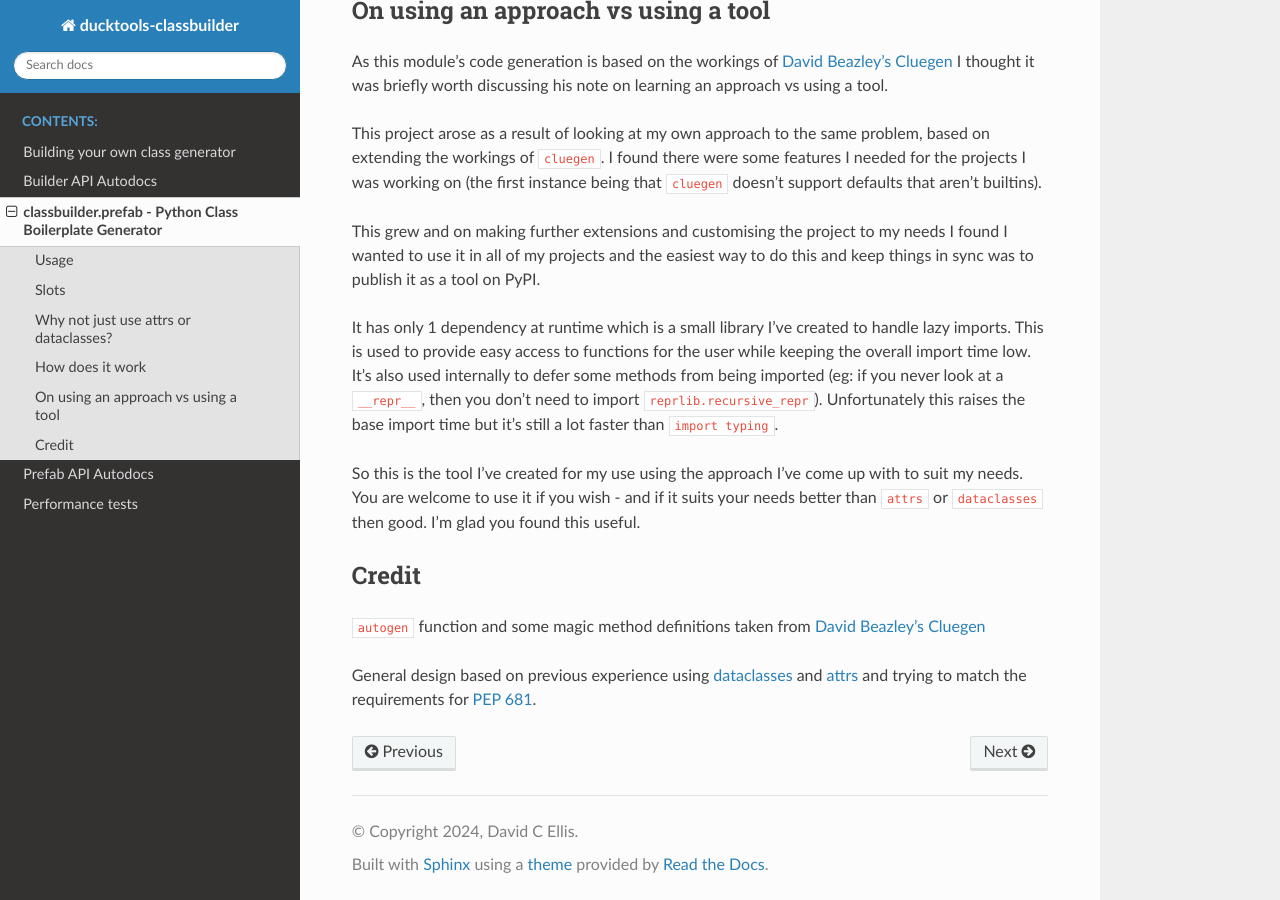
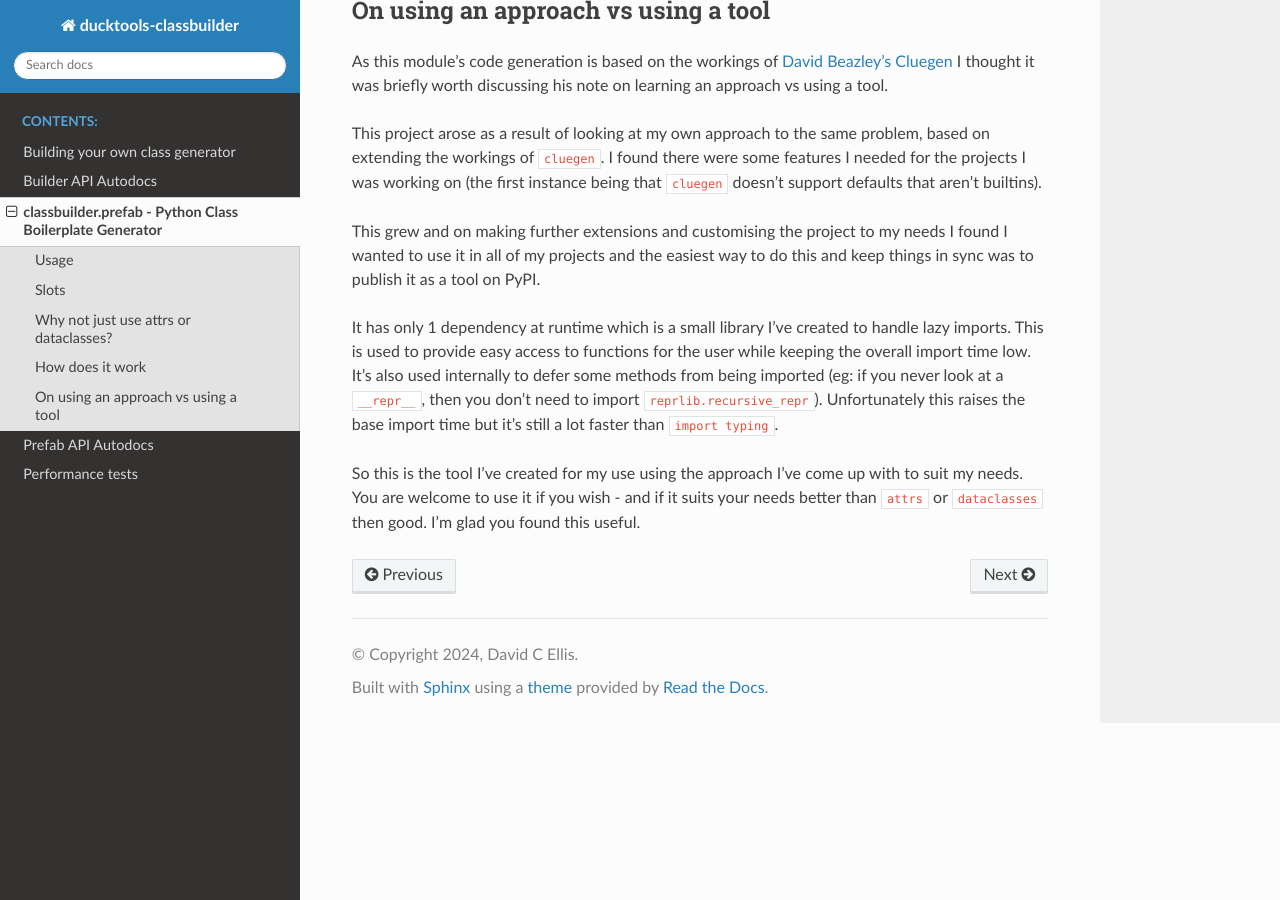
Before and after one commit to DavidCEllis/ducktools-classbuilder, a Sphinx documentation site: the page built from docs/prefab/index.md, in a window 1280 px wide and 900 px high, scrolled down 2155 px. Built offline with Sphinx 7.4.7 and the Read the Docs theme 2.0.0, drawn with Linux system fonts in a browser that asks for light colours.

Commit message:
Remove 'credit' section from docs page.
It was copied from the old readme and is already in the new readme.

```diff
--- a/docs/prefab/index.md
+++ b/docs/prefab/index.md
@@ -116,13 +116,3 @@ Unfortunately this raises the base import time but it's still a lot faster than
 So this is the tool I've created for my use using the approach I've come up with to suit my needs.
 You are welcome to use it if you wish - and if it suits your needs better than `attrs` or
 `dataclasses` then good. I'm glad you found this useful.
-
-## Credit ##
-
-`autogen` function and some magic method definitions taken from
-[David Beazley's Cluegen](https://github.com/dabeaz/cluegen)
-
-General design based on previous experience using
-[dataclasses](https://docs.python.org/3/library/dataclasses.html)
-and [attrs](https://www.attrs.org/en/stable/) and trying to match the
-requirements for [PEP 681](https://peps.python.org/pep-0681/).
```
